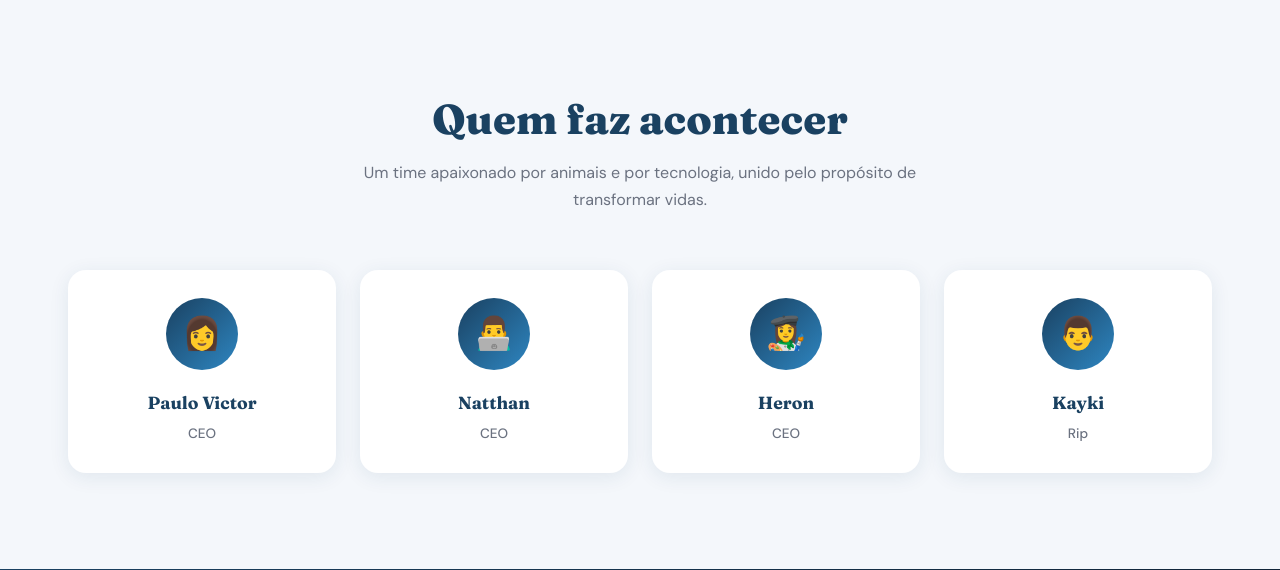
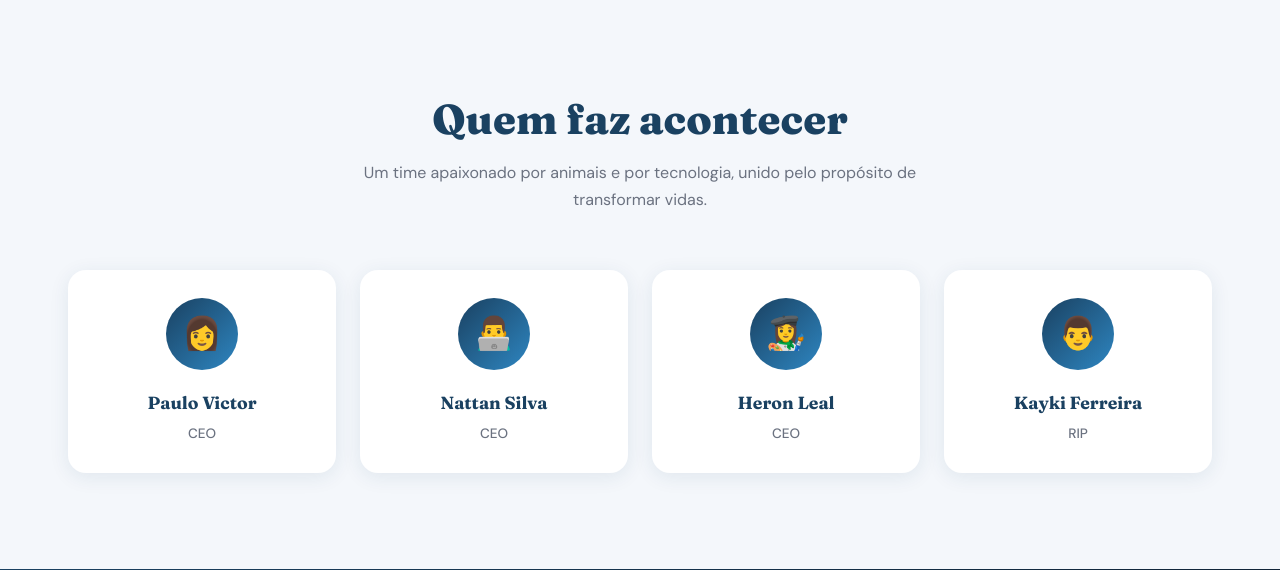
Before and after one commit to loppesz/ProjetoExt, a Flask app: page /sobre in a window 1280 px wide. Shown: the part 2363-2933 px from the top of the page. Run offline with Flask 3, Linux system fonts and the light colour scheme.

Commit message:
Correcao nomes do sobre nos

```diff
--- a/templates/sobre.html
+++ b/templates/sobre.html
@@ -159,18 +159,18 @@
       </div>
       <div class="team-card reveal reveal-delay-2">
         <div class="team-avatar">👨‍💻</div>
-        <div class="team-name">Natthan</div>
+        <div class="team-name">Nattan Silva</div>
         <div class="team-role">CEO</div>
       </div>
       <div class="team-card reveal reveal-delay-3">
         <div class="team-avatar">👩‍🎨</div>
-        <div class="team-name">Heron</div>
+        <div class="team-name">Heron Leal</div>
         <div class="team-role">CEO</div>
       </div>
       <div class="team-card reveal reveal-delay-4">
         <div class="team-avatar">👨</div>
-        <div class="team-name">Kayki</div>
-        <div class="team-role">Rip</div>
+        <div class="team-name">Kayki Ferreira</div>
+        <div class="team-role">RIP</div>
       </div>
     </div>
   </div>
```
